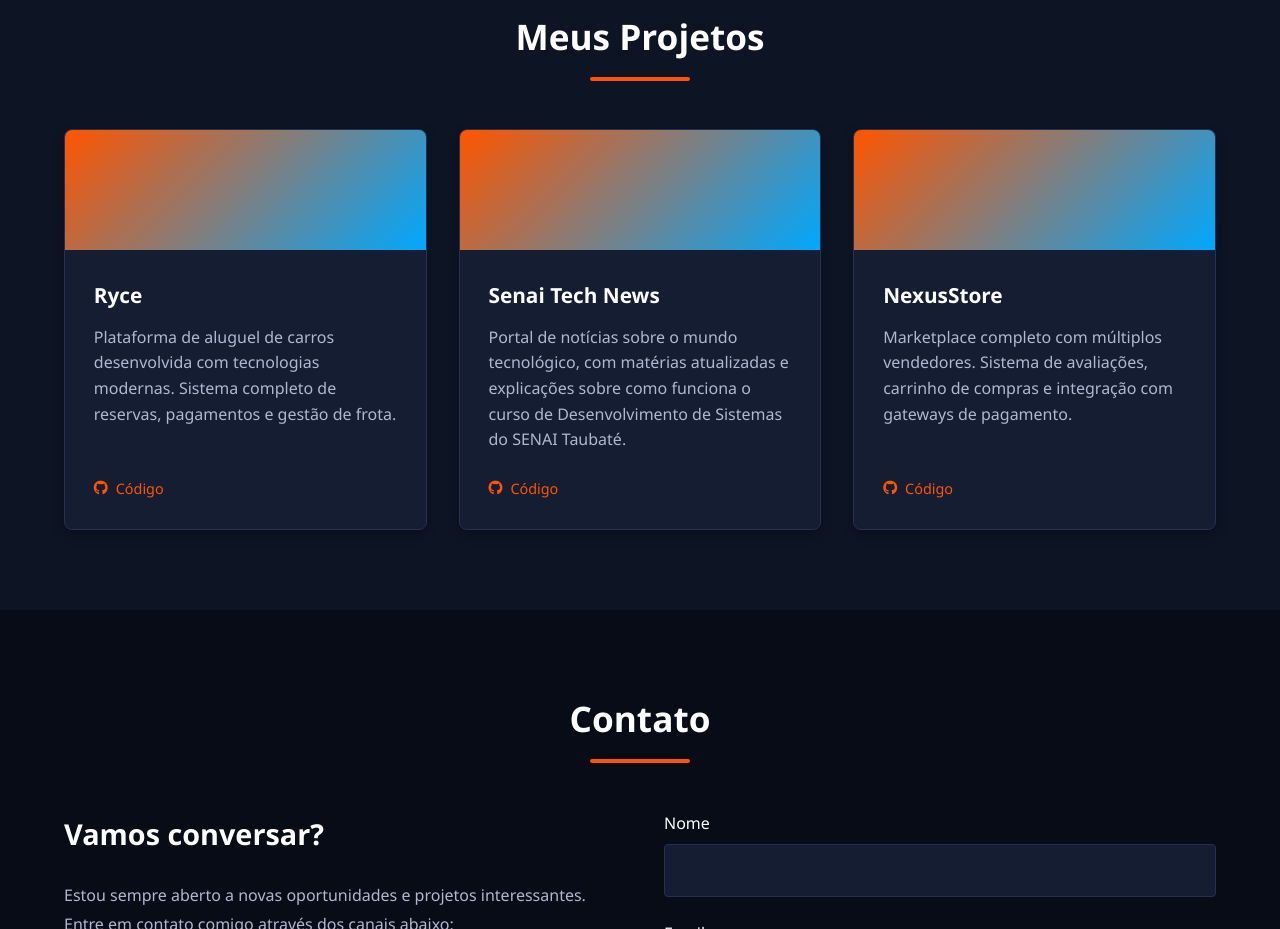
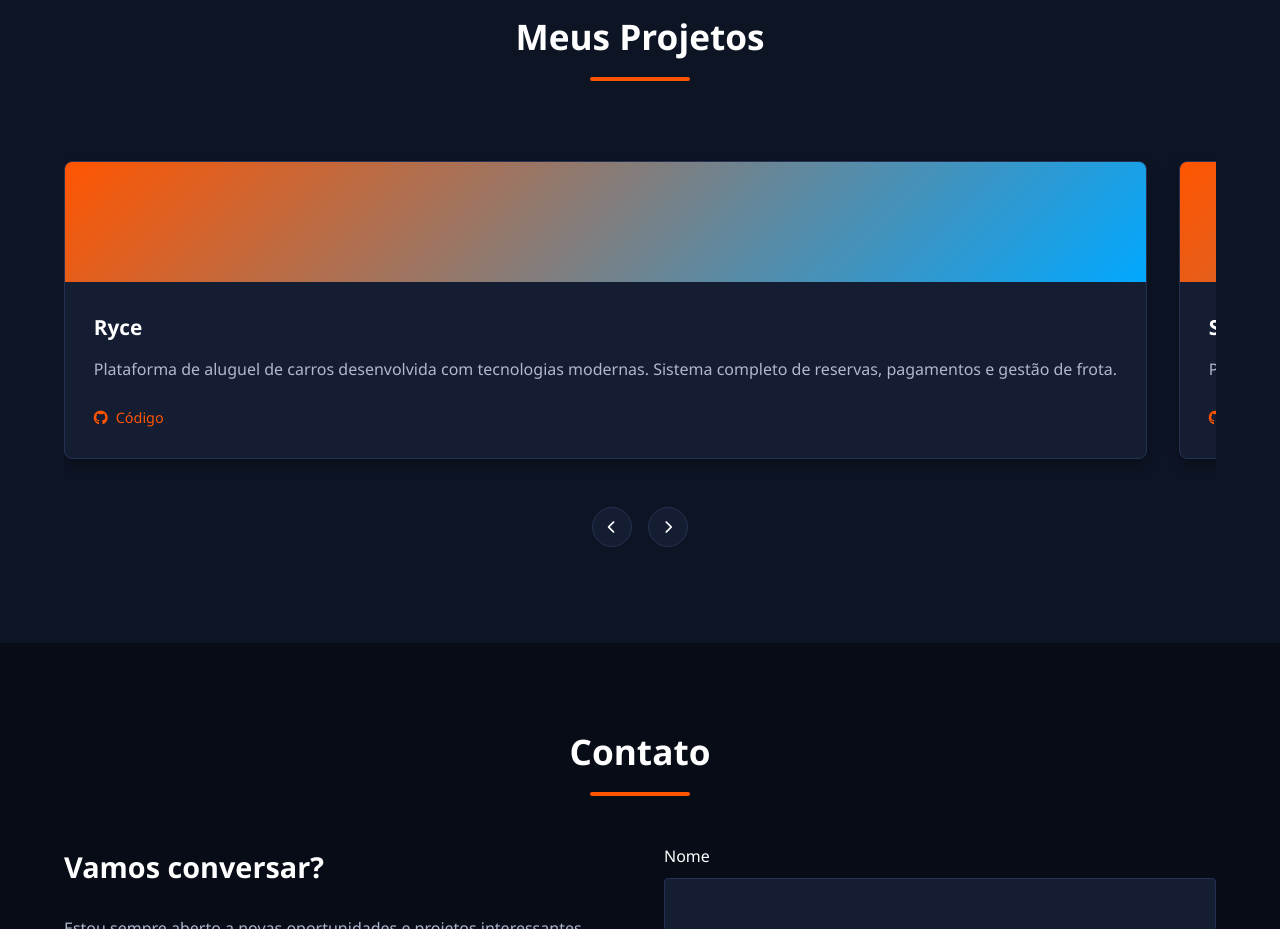
Before and after one commit to rianeduzz/portifolio, a plain HTML site: page index.html in a window 1280 px wide. Shown: the part 1440-2369 px from the top of the page. Drawn offline with Linux system fonts and the light colour scheme.

Commit message:
alterado

```diff
--- a/index.html
+++ b/index.html
@@ -297,11 +297,35 @@
             border-radius: 4px;
         }
 
-        /* Projetos */
-        .projects-grid {
-            display: grid;
-            grid-template-columns: repeat(auto-fill, minmax(320px, 1fr));
+        /* Projetos - Carrossel */
+        .projects-carousel {
+            position: relative;
+            overflow: hidden;
+            padding: 1rem 0;
+        }
+
+        .carousel-container {
+            display: flex;
+            overflow-x: auto;
+            scroll-behavior: smooth;
             gap: 2rem;
+            padding: 1rem 0;
+            scrollbar-width: thin;
+            scrollbar-color: var(--secondary-color) var(--card-bg);
+        }
+
+        .carousel-container::-webkit-scrollbar {
+            height: 8px;
+        }
+
+        .carousel-container::-webkit-scrollbar-track {
+            background: var(--card-bg);
+            border-radius: 4px;
+        }
+
+        .carousel-container::-webkit-scrollbar-thumb {
+            background-color: var(--secondary-color);
+            border-radius: 4px;
         }
 
         .project-card {
@@ -313,6 +337,8 @@
             border: 1px solid var(--border-color);
             display: flex;
             flex-direction: column;
+            min-width: 320px;
+            flex-shrink: 0;
         }
 
         .project-card:hover,
@@ -370,6 +396,43 @@
         .project-link:hover,
         .project-link:focus {
             color: var(--text-color);
+        }
+
+        .youtube-link {
+            color: #ff0000;
+        }
+
+        .youtube-link:hover,
+        .youtube-link:focus {
+            color: #ff3333;
+        }
+
+        /* Controles do carrossel */
+        .carousel-controls {
+            display: flex;
+            justify-content: center;
+            gap: 1rem;
+            margin-top: 2rem;
+        }
+
+        .carousel-btn {
+            background-color: var(--card-bg);
+            color: var(--text-color);
+            border: 1px solid var(--border-color);
+            width: 40px;
+            height: 40px;
+            border-radius: 50%;
+            display: flex;
+            align-items: center;
+            justify-content: center;
+            cursor: pointer;
+            transition: var(--transition);
+        }
+
+        .carousel-btn:hover,
+        .carousel-btn:focus {
+            background-color: var(--secondary-color);
+            transform: scale(1.1);
         }
 
         /* Contato */
@@ -766,7 +829,8 @@
     <section id="projects">
         <div class="container">
             <h2 class="section-title">Meus Projetos</h2>
-        <div class="projects-grid">
+            <div class="projects-carousel">
+                <div class="carousel-container" id="carousel">
                     <!-- Projeto 1 - Ryce -->
                     <div class="project-card">
                         <div class="project-header">
@@ -813,6 +877,31 @@
                                 </a>
                             </div>
                         </div>
+                    </div>
+
+                    <!-- Projeto 4 - Nova Jornada -->
+                    <div class="project-card">
+                        <div class="project-header">
+                            <!-- Ícone removido -->
+                        </div>
+                        <div class="project-info">
+                            <h3>Nova Jornada</h3>
+                            <p>Video pitch desenvolvido para o Projeto Empreendedor do SENAC. Apresenta uma solução inovadora para conectar pessoas a oportunidades de trabalho remoto.</p>
+                            <div class="project-links">
+                                <a href="https://youtu.be/OR6Mj1679TU?si=70YtETcuXqCIYo2z" class="project-link youtube-link" target="_blank">
+                                    <i class="fab fa-youtube"></i> Assistir Vídeo
+                                </a>
+                            </div>
+                        </div>
+                    </div>
+                </div>
+                <div class="carousel-controls">
+                    <button class="carousel-btn" id="prevBtn" aria-label="Projetos anteriores">
+                        <i class="fas fa-chevron-left"></i>
+                    </button>
+                    <button class="carousel-btn" id="nextBtn" aria-label="Próximos projetos">
+                        <i class="fas fa-chevron-right"></i>
+                    </button>
                 </div>
             </div>
         </div>
@@ -977,6 +1066,28 @@
                 }
             });
         });
+
+        // Controles do carrossel de projetos
+        const carousel = document.getElementById('carousel');
+        const prevBtn = document.getElementById('prevBtn');
+        const nextBtn = document.getElementById('nextBtn');
+
+        // Largura de um card de projeto + gap
+        const cardWidth = 320 + 32; // 320px + 32px de gap
+
+        prevBtn.addEventListener('click', () => {
+            carousel.scrollBy({
+                left: -cardWidth,
+                behavior: 'smooth'
+            });
+        });
+
+        nextBtn.addEventListener('click', () => {
+            carousel.scrollBy({
+                left: cardWidth,
+                behavior: 'smooth'
+            });
+        });
     </script>
 </body>
 </html>
```
Lines whose indentation alone changed are shown as unchanged.
